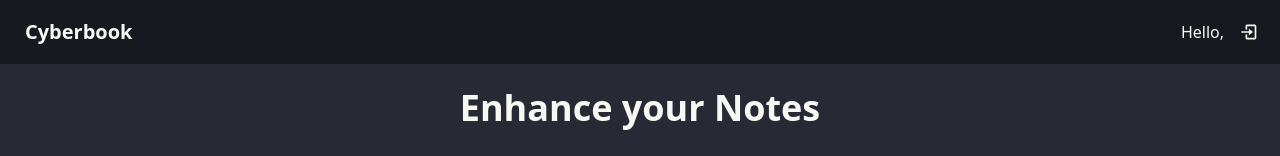
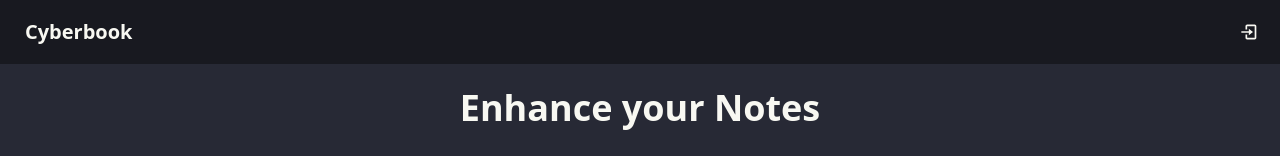
Before and after one commit to FireSquid6/cyberbook, a Next.js app: page / in a window 1280 px wide. Shown: the top 156 px of the page. Built offline with nearby package versions, Linux system fonts and the light colour scheme; no server answers.

Commit message:
fix sign out button

```diff
--- a/components/AuthButton.tsx
+++ b/components/AuthButton.tsx
@@ -11,15 +11,13 @@
   const router = useRouter();
 
   const buttonClicked = () => {
-    if (user === null || user === undefined) {
-      auth.signOut();
-    }
-
+    auth.signOut();
     router.push("/signin");
   };
 
   return (
     <div className="flex-none">
+      {user && !loading && !error ? <p>Hello, {user.email}</p> : <></>}
       <button className="btn btn-square btn-ghost" onClick={buttonClicked}>
         {user && !loading && !error ? (
           <BiLogOut className="inline-block w-5 h-5 stroke-current" />
--- a/components/AuthInfo.tsx
+++ /dev/null
@@ -1,25 +0,0 @@
-"use client";
-import { useState, useEffect } from "react";
-import { getAuth } from "firebase/auth";
-import firebaseApp from "@/firebase/config";
-const auth = getAuth(firebaseApp);
-
-export default function AuthInfo() {
-  const [userEmail, setUserEmail] = useState("");
-
-  useEffect(() => {
-    const unsubscribe = auth.onAuthStateChanged((user) => {
-      if (user) {
-        setUserEmail(user.email || "");
-      }
-    });
-
-    return unsubscribe;
-  }, []);
-
-  return (
-    <div>
-      <p>Hello, {userEmail}</p>
-    </div>
-  );
-}
--- a/components/Header.tsx
+++ b/components/Header.tsx
@@ -1,6 +1,5 @@
 import Link from "next/link";
 import AuthButton from "./AuthButton";
-import AuthInfo from "./AuthInfo";
 
 export default async function Header() {
   return (
@@ -10,7 +9,6 @@
           Cyberbook
         </Link>
       </div>
-      <AuthInfo />
       <AuthButton />
     </header>
   );
```
